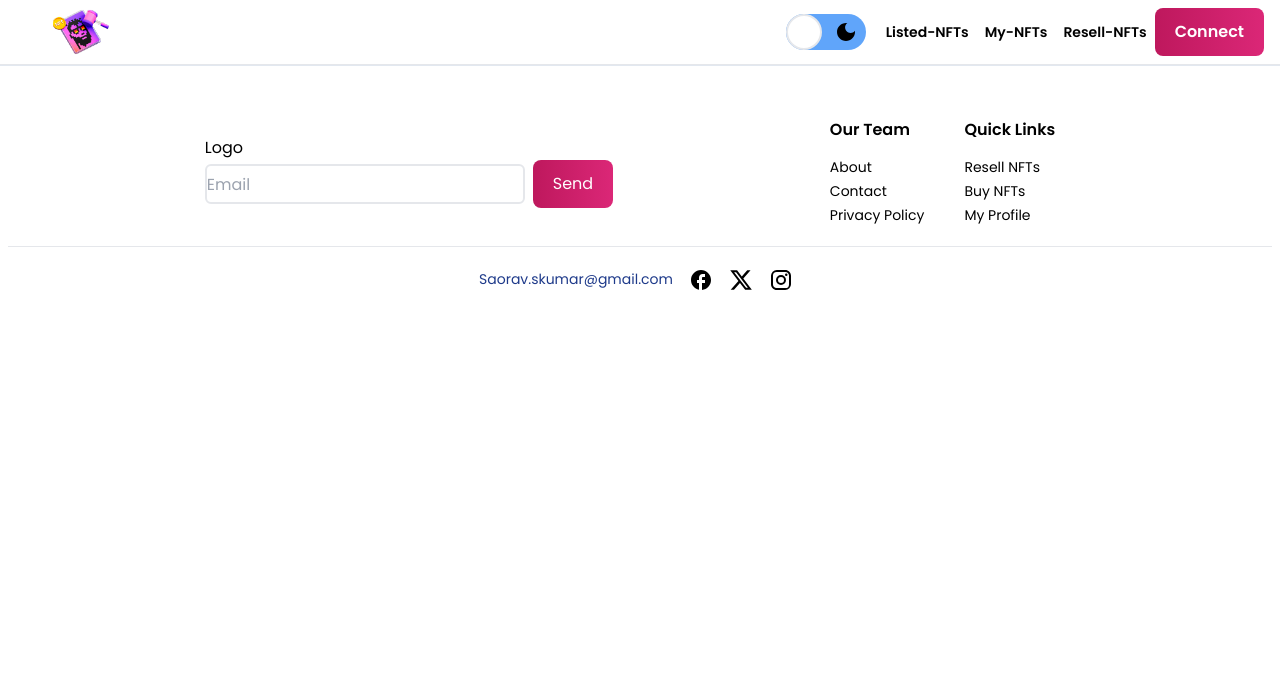
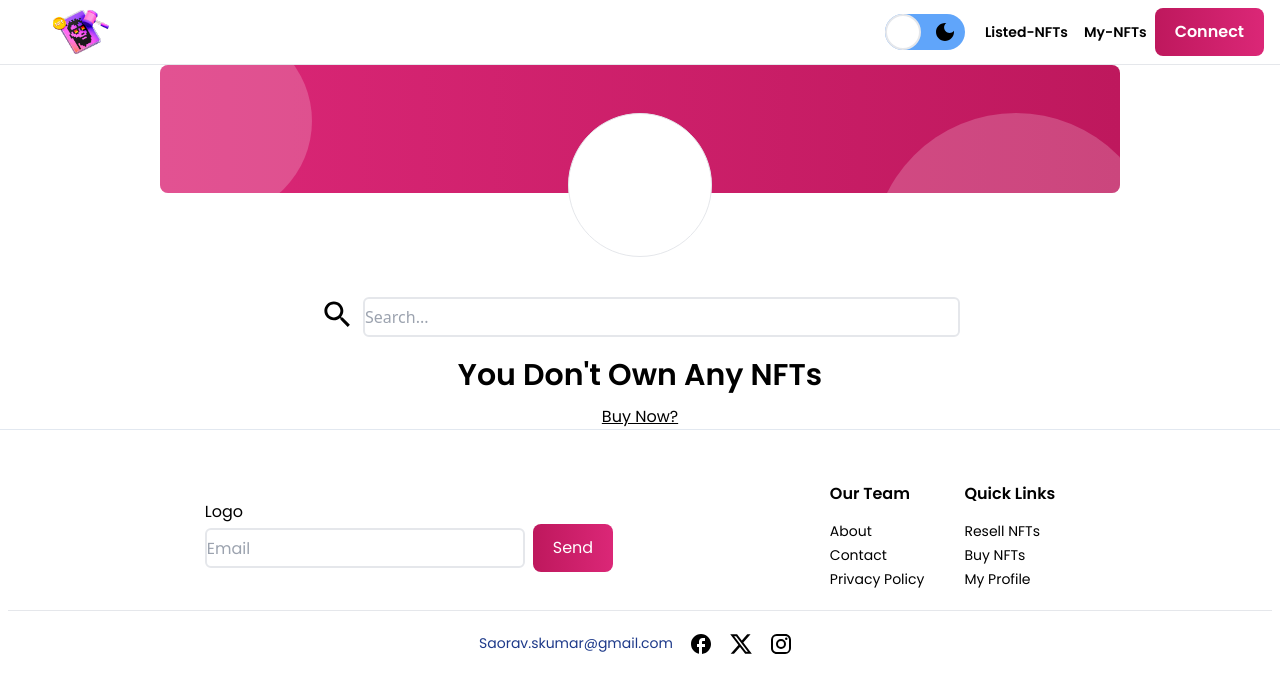
Before and after one commit to Batty-sk/Nft-MarketPlace, a React (Vite) app: page /my-nfts in a window 1280 px wide. Shown: the top 692 px of the page. Built offline with nearby package versions, Linux system fonts and the light colour scheme.

Commit message:
added: mynfts page ui

```diff
--- a/src/components/CardNft.tsx
+++ b/src/components/CardNft.tsx
@@ -1,4 +1,5 @@
 import React from "react";
+import { useNavigate } from "react-router-dom";
 
 type CardNftProps = {
   name: string;
@@ -7,6 +8,8 @@ type CardNftProps = {
   ethAmount: number;
 };
 const CardNft = ({ name, image, account, ethAmount }: CardNftProps) => {
+
+
   return (
     <div className="flex flex-col justify-center h-fit w-fit cursor-pointer hover:scale-105 hover:-translate-y-1.5 transition-all duration-500 ease-in-out flex-1 font-poppins font-semibold dark:text-white text-black py-5 px-4 m-2 rounded-md bg-slate-100 shadow-sm shadow-gray-400 dark:bg-zinc-900 dark:shadow-sm dark:shadow-pink-500">
            <div className="relative rounded-md flex justify-center">
--- a/src/components/NavBar.tsx
+++ b/src/components/NavBar.tsx
@@ -17,7 +17,6 @@ const MenuItems = () => {
       {[
         {item:"Listed-NFTs",path:"/listed-nfts"},
         { item: "My-NFTs", path: "/my-nfts" },
-        { item: "Resell-NFTs", path: "/resell-nfts" },
       ].map((item, i) => (
         <Link to={item?.path} key={item?.item} className="no-underline p-2">
           {" "}
--- a/src/components/SearchBar.tsx
+++ b/src/components/SearchBar.tsx
@@ -1,12 +1,13 @@
 import React, { useState,useEffect} from 'react'
 import Search from "@mui/icons-material/Search";
-import { filterednftsData } from '@/constants';
+import { filterednftsData } from '../constants';
 
 type Prop={
     nftsData:filterednftsData[]|null,
     searchDataResult:React.Dispatch<React.SetStateAction<filterednftsData[] | null>>
+    styles?:string
 }
-const SearchBar = ({nftsData,searchDataResult}:Prop) => {
+const SearchBar = ({nftsData,searchDataResult,styles}:Prop) => {
     const [searchTerm,updateSearchTerm]=useState('')
 
     const handleInputChange = (text:string)=>{
@@ -27,11 +28,11 @@ const SearchBar = ({nftsData,searchDataResult}:Prop) => {
     },[searchTerm])
 
   return (
-    <div className="w-72 max-w-80 min-w-52 flex items-center justify-center">
-    <Search fontSize="large" className="cursor-pointer"/>
+    <div className={`${styles?styles:"w-72 max-w-80 min-w-52 flex items-center justify-center"}`}>
+    <Search fontSize="large" className="cursor-pointer" />
     <input type="search" name="search" id="" onChange={(e)=>{
         updateSearchTerm(e.target.value)
-    }} placeholder="Search..." className="h-10 max-h-10 border-2 rounded-md dark:bg-slate-200   w-full ms-2" />
+    }} placeholder="Search..." className="h-10 max-h-10 border-2 rounded-md dark:bg-slate-200  w-full ms-2" />
   </div>
   )
 }
--- a/src/pages/Home.tsx
+++ b/src/pages/Home.tsx
@@ -3,9 +3,9 @@ import ArrowLeftIcon from "@mui/icons-material/ArrowLeft";
 import ArrowRightIcon from "@mui/icons-material/ArrowRight";
 import { ContractContext } from "../contexts/ContractContext";
 import Masonry from 'react-masonry-css'
-import { filterednftsData } from "../constants";
 
 
+import { filterednftsData } from "../constants";
 import { CardProfile, Banner,CardNft } from "../components";
 import { images } from "../assets";
 import SearchBar from "../components/SearchBar";
@@ -130,7 +130,7 @@ useEffect(() => {
                 <SearchBar nftsData={marketNFTs} searchDataResult={searchDataResult} />
           </div>
 
-          <div className="mt-2 flex justify-center">
+          <div className="mt-2 flex justify-center" id="market-place-nft-area">
           <Masonry
               breakpointCols={breakpointColumnsObj}
               className="my-masonry-grid"
--- a/src/pages/MyNfts.tsx
+++ b/src/pages/MyNfts.tsx
@@ -1,11 +1,37 @@
-import React from 'react'
+import React,{useState,useEffect} from 'react'
+import { Banner } from '../components'
+import SearchBar from '../components/SearchBar'
+import { filterednftsData } from "../constants";
+import { Link } from 'react-router-dom';
 
 const MyNfts = () => {
-  return (
-    <div>
 
+  const [myNFTs,setMyNFTs] = useState<filterednftsData[]|null>(null)
+  const [searchData,searchDataResult]= useState<filterednftsData[] |null>(null)
+
+  useEffect(()=>{
+
+  },[])
+
+    return (
+    <div className='flex flex-col items-center'>
+        <Banner title='' />
+        <div className=' relative'>
+          <span className='w-36 h-36 block bg-white border rounded-full -mt-20 z-10'></span>
+        </div>
+
+        <div className='mt-10 w-2/4 '>
+          <SearchBar nftsData={[]} searchDataResult={searchDataResult} styles='w-full flex  justify-center' />
+        </div>
+        <div className='mt-5 w-3/4'>
+          {!MyNfts.length?
+          <div className='flex flex-col justify-center items-center '><h1 className='font-poppins font-semibold text-3xl'>You Don't Own Any NFTs</h1>
+          <Link className='underline font-poppins mt-3' to={'/#market-place-nft-area'}>Buy Now?</Link>
+          </div>:null }
+        </div>
     </div>
   )
+
 }
 
 export default MyNfts
```
